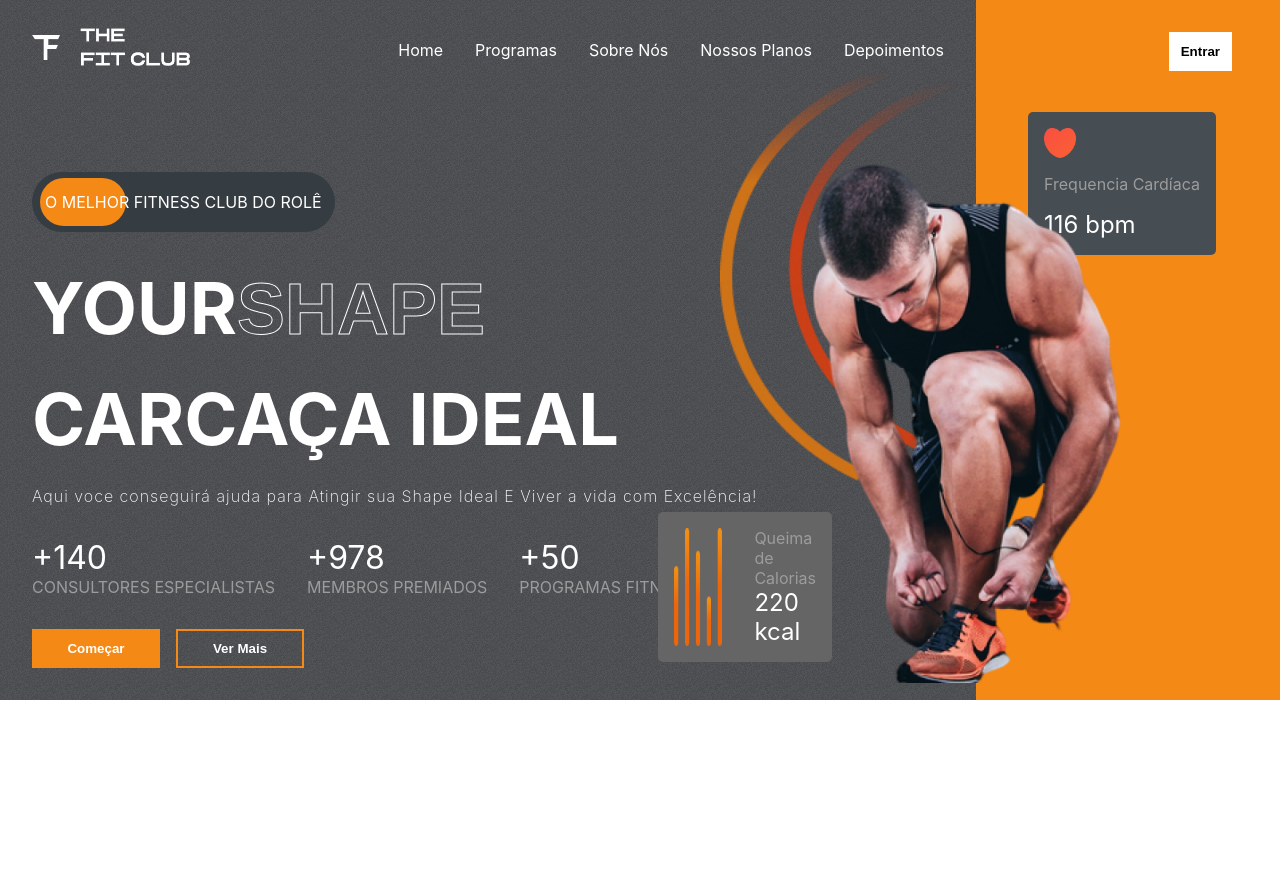
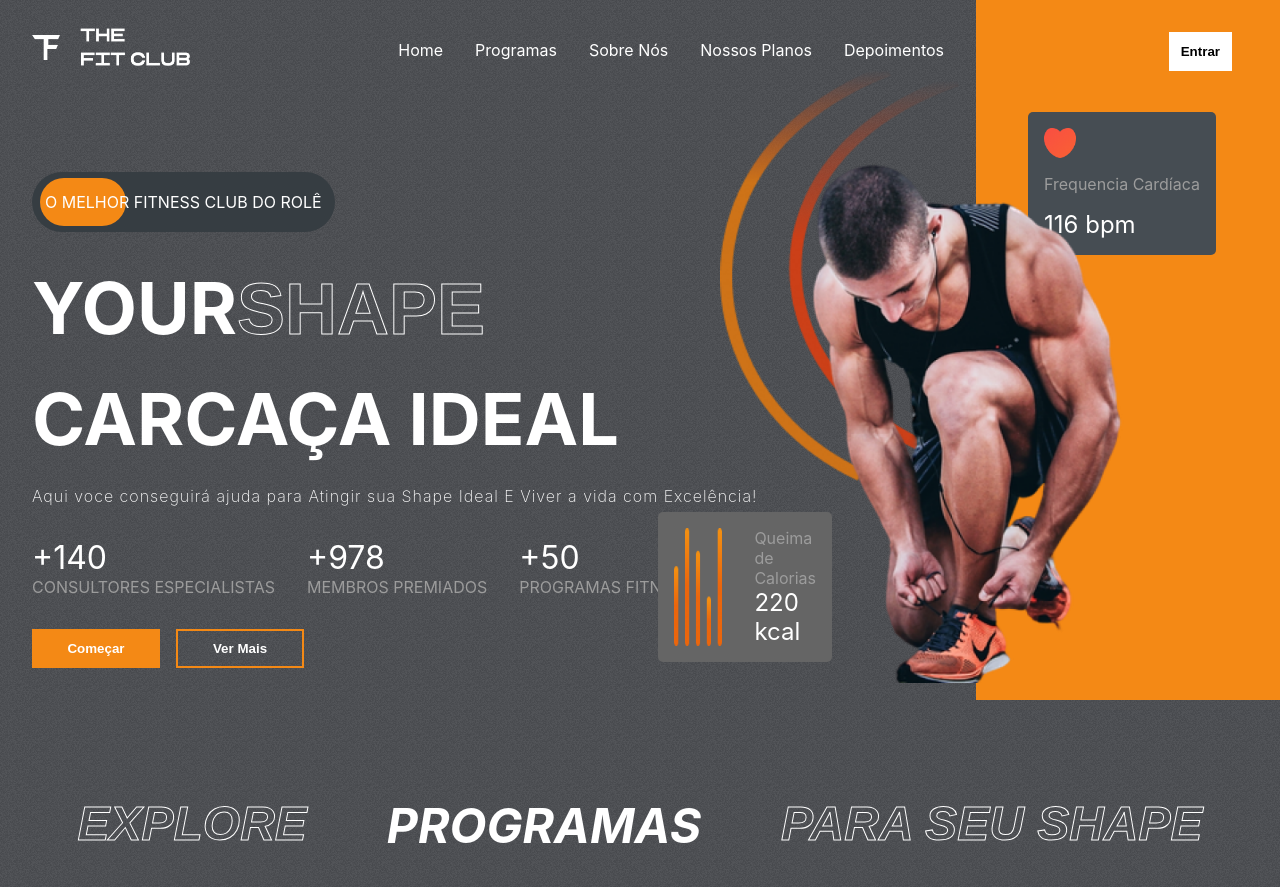
Before and after one commit to SuzukiJhor/Gym-website, a React (Vite) app: page / in a window 1280 px wide. Before the commit the page ends 800 px from the top, so only its background shows below. Built offline with nearby package versions, Linux system fonts and the light colour scheme.

Commit message:
feat: init create programs component

```diff
--- a/src/App.tsx
+++ b/src/App.tsx
@@ -1,6 +1,7 @@
 
 import './App.css'
 import Hero from './components/Hero/Hero';
+import Programs from './components/Programs/Programs';
 
 function App() {
 
@@ -8,6 +9,7 @@ function App() {
     <>
       <div className="App">
           <Hero/>
+          <Programs/>
       </div>
     </>
   )
--- /dev/null
+++ b/src/components/Programs/Programs.css
@@ -0,0 +1,17 @@
+.programs {
+    display: flex;
+    flex-direction: column;
+    gap: 2rem;
+    padding: 0 2rem;
+}
+
+.programs-header {
+    display: flex;
+    gap: 5rem;
+    font-weight: bold;
+    font-size: 3rem;
+    justify-content: center;
+    color: white;
+    text-transform: uppercase;
+    font-style: italic;
+}
--- /dev/null
+++ b/src/components/Programs/Programs.tsx
@@ -0,0 +1,21 @@
+import React from 'react'
+import './Programs.css'
+import { programsData } from '../../data/programsData';
+
+
+const Programs = () => {
+  return (
+    <div className="programs" id="programs">
+        <div className="programs-header">
+            <span className="stroke-text">Explore</span>
+            <span>Programas</span>
+            <span className="stroke-text">Para seu Shape</span>
+        </div>
+
+        <div className="program-categories"></div>
+
+    </div>
+  )
+}
+
+export default Programs
```
